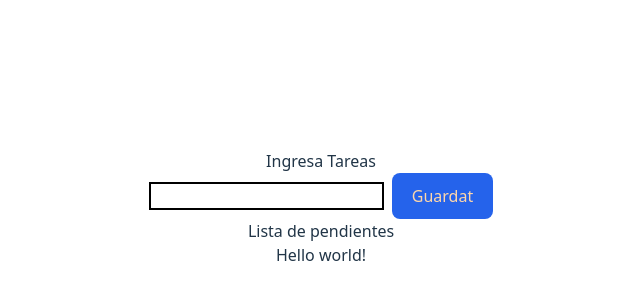
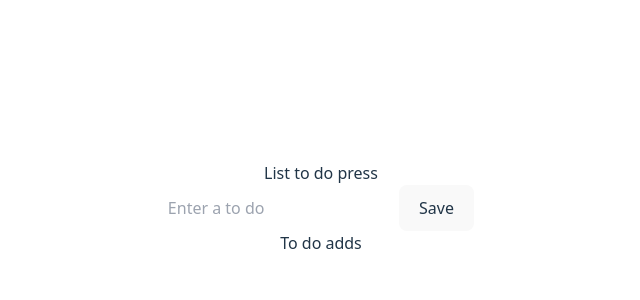
Before and after one commit to Usiel-03A7/Projects, a React (Vite) app: page / in a window 1280 px wide. Shown: the part 192-492 px from the top of the page, without its empty margins (319-959 px from the left). Built offline with nearby package versions, Linux system fonts and the light colour scheme.

Commit message:
Add completed function

```diff
--- a/src/App.jsx
+++ b/src/App.jsx
@@ -1,61 +1,63 @@
-import { useState } from "react";
+import { use, useState } from "react";
 import './App.css'
-import Edit from "./components/Edit";
+export default function App() {
+  const [todo, setTodo] = useState('')
+  const [list, setList] = useState([])
+  const handle = (e) => {
+    setTodo(e.target.value);
+  }
+  const Save = (e) => {
+    e.preventDefault()
+    if (todo === '') return
+    const todoObj = {
+      id: Date.now(),
+      text: todo,
+      completed: false
+    }
+    setList([...list, todoObj])
+    setTodo('')
+  }
+  const DeleteTodo = (id) => {
+    const newList = list.filter(() => todo.id !== id)
+    setList(newList);
+  }
+  const edit = (id) => {
+    const newText = prompt('Add edit to do')
+    if (newText === '' || newText === null) return
+    const newlist = list.map((todo) => {
+      if (todo.id === id) return { ...todo, text: newText }
+      return todo
+    })
+    setList(newlist)
+  }
+  const Todoit = (id) => {
 
-const App = () => {
-  const [tarea, setTarea] = useState('');
-  const [lista, setLista] = useState([]);
-  const manejador = (e) => {
-    setTarea(e.target.value)
-  }
-  const guardar = (e) => {
-    e.preventDefault();
-    if (tarea.trim() === '') return
-    const tareaObj = {
-      id: Date.now(),
-      texto: tarea,
-      completada: false
-    }
-    setLista([...lista, tareaObj])
-    setTarea('')
-  }
-  const eliminar = (id) => {
-    const nuenvaLista = lista.filter((tarea) => tarea.id !== id)
-    setLista(nuenvaLista)
-  }
-
-  const editar = (id) => {
-    const nuevoTexto = prompt('Ingresa el nuevo texto')
-    if (nuevoTexto === null || nuevoTexto === '') return
-    const nuevaLista = lista.map((tarea) => {
-      if (tarea.id === id) return { ...tarea, texto: nuevoTexto }
-      return tarea
+    const newlist = list.map((todo) => {
+      if (todo.id === id) return { ...todo, completed: !todo.completed }
+      return todo
     })
-    setLista(nuevaLista)
+    setList(newlist)
   }
   return (
     <div>
-
-      <form onSubmit={guardar}>
-        <h2>Ingresa Tareas</h2>
-        <input className="border-2 mr-2 border-black" type="text" value={tarea} onChange={manejador} />
-        <button type="submit" className="hover:bg-sky-700 bg-blue-600 text-orange-200">Guardat</button>
-      </form>
       <div>
-        <h2>Lista de pendientes</h2>
-        {lista.map((tarea) => (
-          <div className="mb-2" key={tarea.id}>
-            <input className="border-2 mr-2 border-black" type="text" value={tarea.texto} readOnly />
-            <button className=" mr-2  bg-orange-600 text-orange-200" onClick={() => { editar(tarea.id) }} >Editar</button>
-            <button className="bg-red-700 text-orange-200" onClick={() => { eliminar(tarea.id) }} >Eliminar</button>
+        <h2>List to do press</h2>
+        <form onSubmit={Save}>
+          <input type="text" onChange={handle} value={todo} placeholder="Enter a to do " />
+          <button type="submit" >Save</button>
+        </form>
+      </div>
+      <div>
+        <h2>To do adds</h2>
+        {list.map((todo) => (
+          <div key={todo.id}>
+            <input type="text" value={todo.text} readOnly />
+            <button onClick={() => DeleteTodo(todo.id)}>Delete</button>
+            <button onClick={() => edit(todo.id)} >edit</button>
+            <button onClick={() => Todoit(todo.id)} >{todo.completed ? '✅ Completed' : '⏳ Pending'}</button>
           </div>
         ))}
       </div>
-
-      <Edit />
-
     </div>
   )
-
 }
-export default App;
--- a/src/components/Edit/index.jsx
+++ /dev/null
@@ -1,9 +0,0 @@
-export default function Edit() {
-  return (
-    <div className='border-red-300'>
-      <h3 className="">
-        Hello world!
-      </h3>
-    </div>
-  )
-}
```
